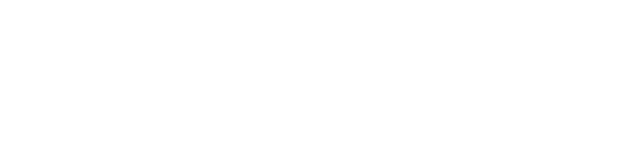
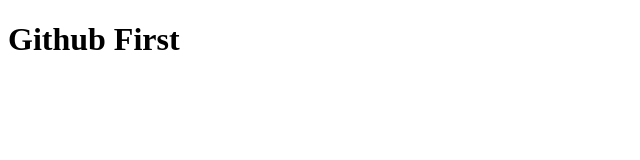
Before and after one commit to NebraskaScott/excerciseone, a plain HTML site: page index.html in a window 1280 px wide. Shown: the whole page, without its empty margins (0-640 px from the left). Drawn offline with Linux system fonts and the light colour scheme.

Commit message:
Added first h1
Added first h1 tag and started the body

```diff
--- a/index.html
+++ b/index.html
@@ -1,5 +1,11 @@
 <!DOCTYPE html>
     <head>
     </head>
-    <title>
+    <title>This class is awesome!
     </title>
+<body>
+    <h1>Github First</h1>
+
+
+
+</body>
```
